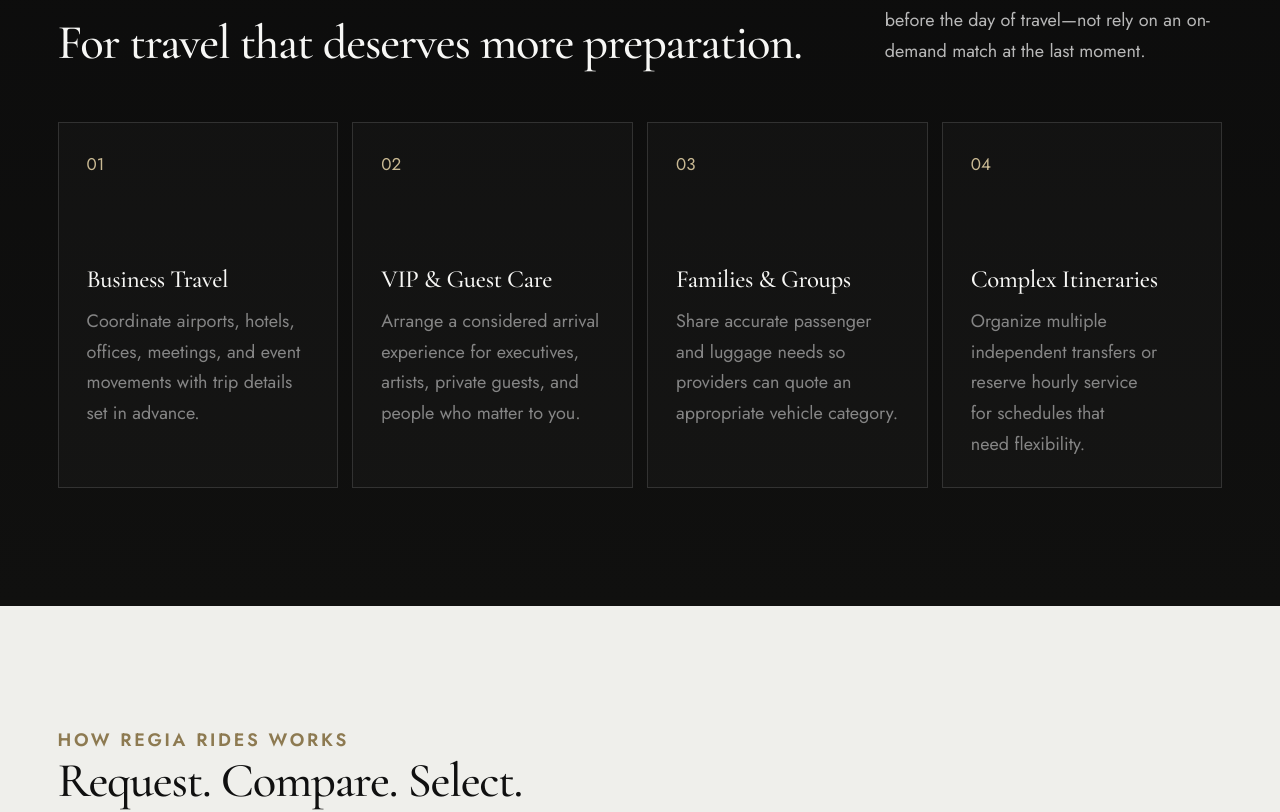
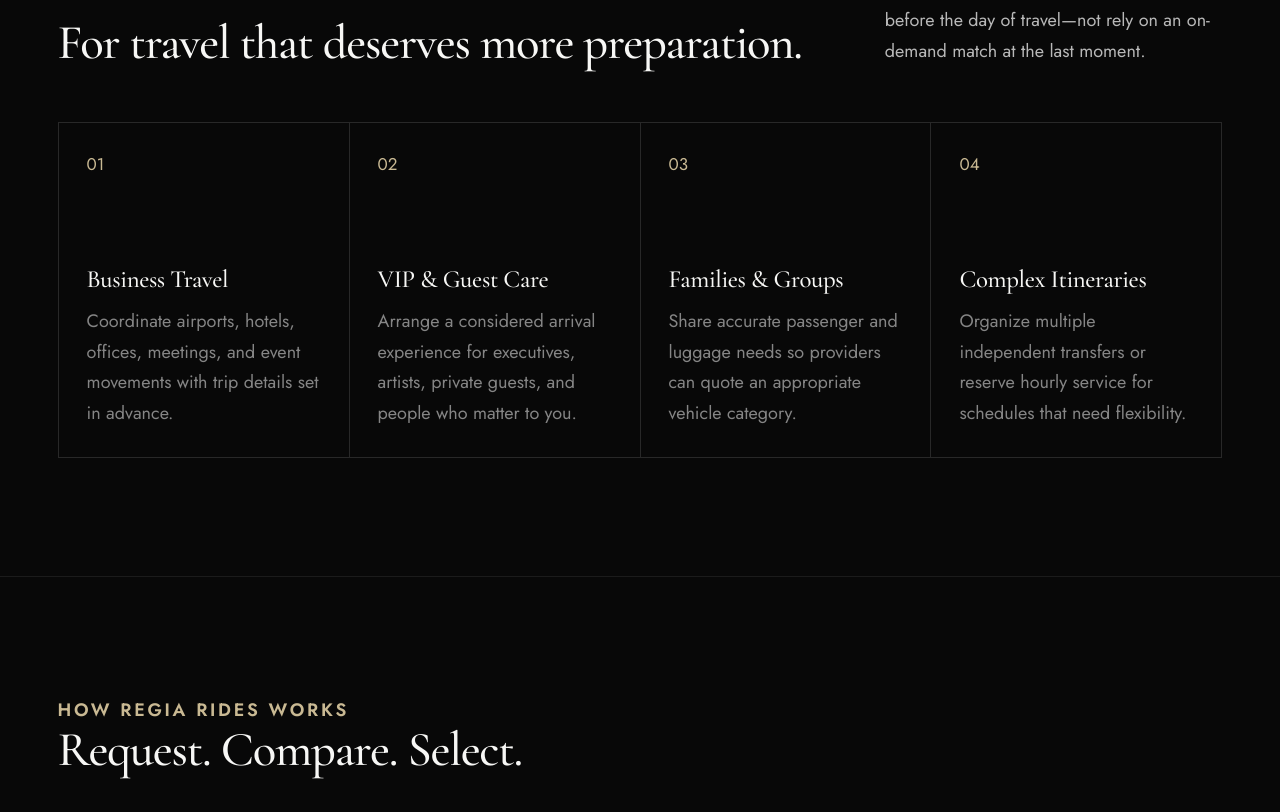
Before and after one commit to Jacob0693/regiarides, a Next.js app: page / in a window 1280 px wide. Shown: the part 3512-4324 px from the top of the page. Built offline with nearby package versions, Linux system fonts and the light colour scheme.

Commit message:
Refine editorial sections and heading rhythm

```diff
--- a/src/app/globals.css
+++ b/src/app/globals.css
@@ -145,3 +145,9 @@
 .footer-main{grid-template-columns:minmax(360px,.85fr) minmax(760px,1.55fr);gap:clamp(60px,7vw,110px)}.footer-links{gap:clamp(34px,4vw,64px)}.footer-main>div:first-child>p{max-width:480px}.footer-legal p{max-width:1120px}
 @media(max-width:1100px){.faq-section{grid-template-columns:1fr}.footer-main{grid-template-columns:1fr}.footer-links{grid-template-columns:repeat(3,minmax(0,1fr))}}
 @media(max-width:760px){.desktop-nav,.header-cta,.hero-copy,.text-link,.compare-link,.process-line,.button,.panel-heading>p:last-child,.choice-copy strong,.choice-copy small,.panel-note,.section-intro>p,.vehicle-heading>p:last-child,.trust-copy>p,.level-card div>p:last-child,.level-card li,.trust-points span,.level-card>a,.service-card p,.service-footer,.audience-grid p,.step-card p,.vehicle-list p,.provider-content>p:not(.eyebrow),.provider-content li,.faq-heading>p:last-child,.faq-list details p,.footer-main>div:first-child>p,.footer-links a,.footer-pending,.footer-links strong,.footer-legal p,.footer-legal small{font-size:17px}.service-card{min-height:370px}.vehicle-card-copy{min-height:170px}.footer-links{grid-template-columns:1fr}}
+
+
+/* Editorial sections stay image-free and use one continuous black canvas. */
+.audience-section{background:var(--black)}.audience-grid{gap:0;border-top:1px solid var(--line);border-left:1px solid var(--line)}.audience-grid article{border:0;border-right:1px solid var(--line);border-bottom:1px solid var(--line);background:transparent}
+.how-section{background:var(--black);color:var(--white)}.how-section .eyebrow{color:var(--accent)}.step-grid{gap:0;border-color:var(--line);background:transparent}.step-card{border-right:1px solid var(--line);background:transparent}.step-card:last-child{border-right:0}.step-card>span{color:var(--accent)}.step-card p{color:#aaa9a5}
+@media(max-width:760px){.audience-grid,.step-grid{border-left:1px solid var(--line)}.step-card{border-right:0;border-bottom:1px solid var(--line)}.step-card:last-child{border-bottom:0}}
--- a/src/app/page.tsx
+++ b/src/app/page.tsx
@@ -167,7 +167,7 @@
       </section>
 
       <section className="trust-section">
-        <div><p className="eyebrow">A CLEARER WAY TO BOOK</p><h2>One request. A considered choice.</h2></div>
+        <div><p className="eyebrow">A CLEARER WAY TO BOOK</p><h2>One request.<br />A considered choice.</h2></div>
         <div className="trust-copy"><p>Regia Rides connects customers with participating independent transportation providers. Review available quotes by vehicle, included service options, and price before selecting your ride.</p><div className="trust-points"><span><CheckIcon /> Up to three quotes</span><span><CheckIcon /> Prearranged trip details</span><span><CheckIcon /> Selected provider performs the ride</span></div></div>
       </section>
 
```
